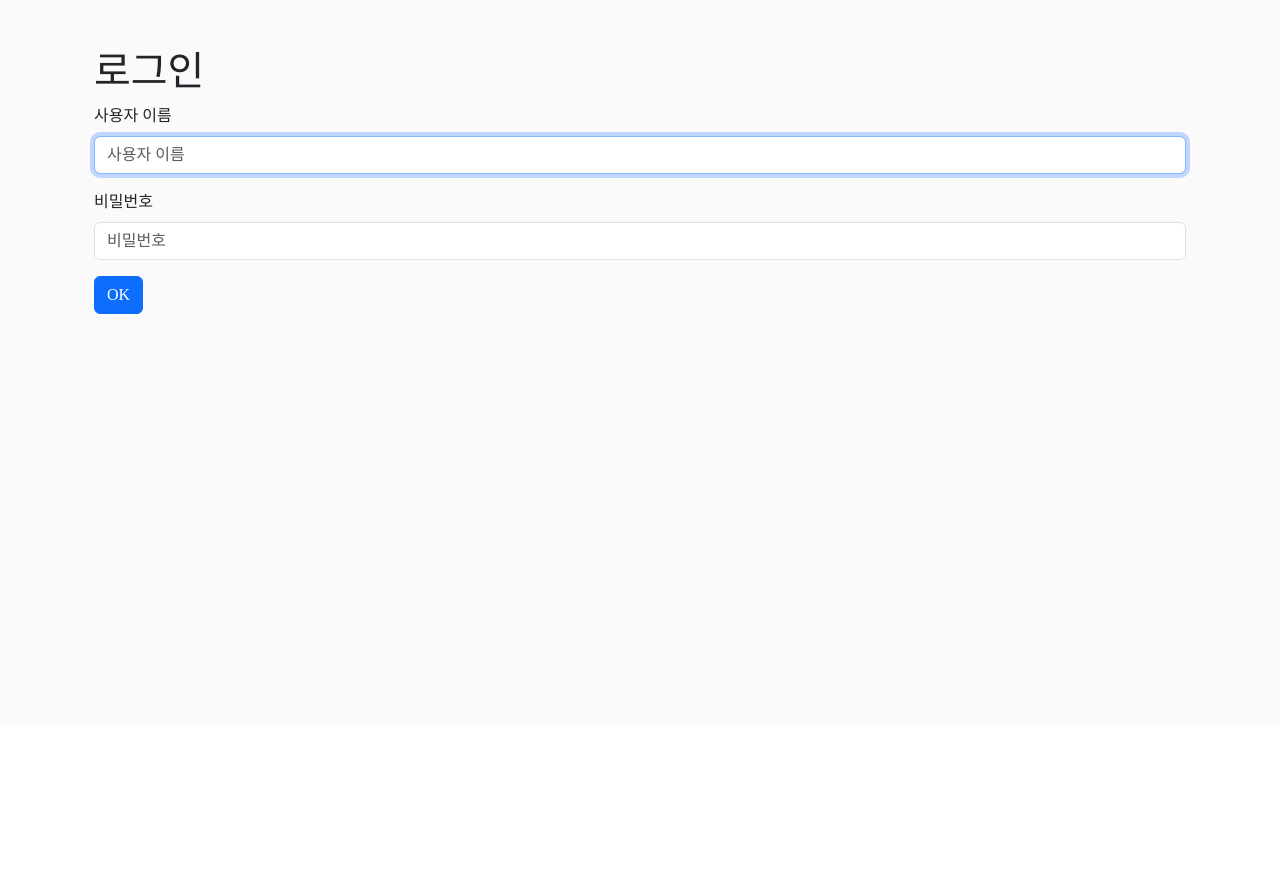
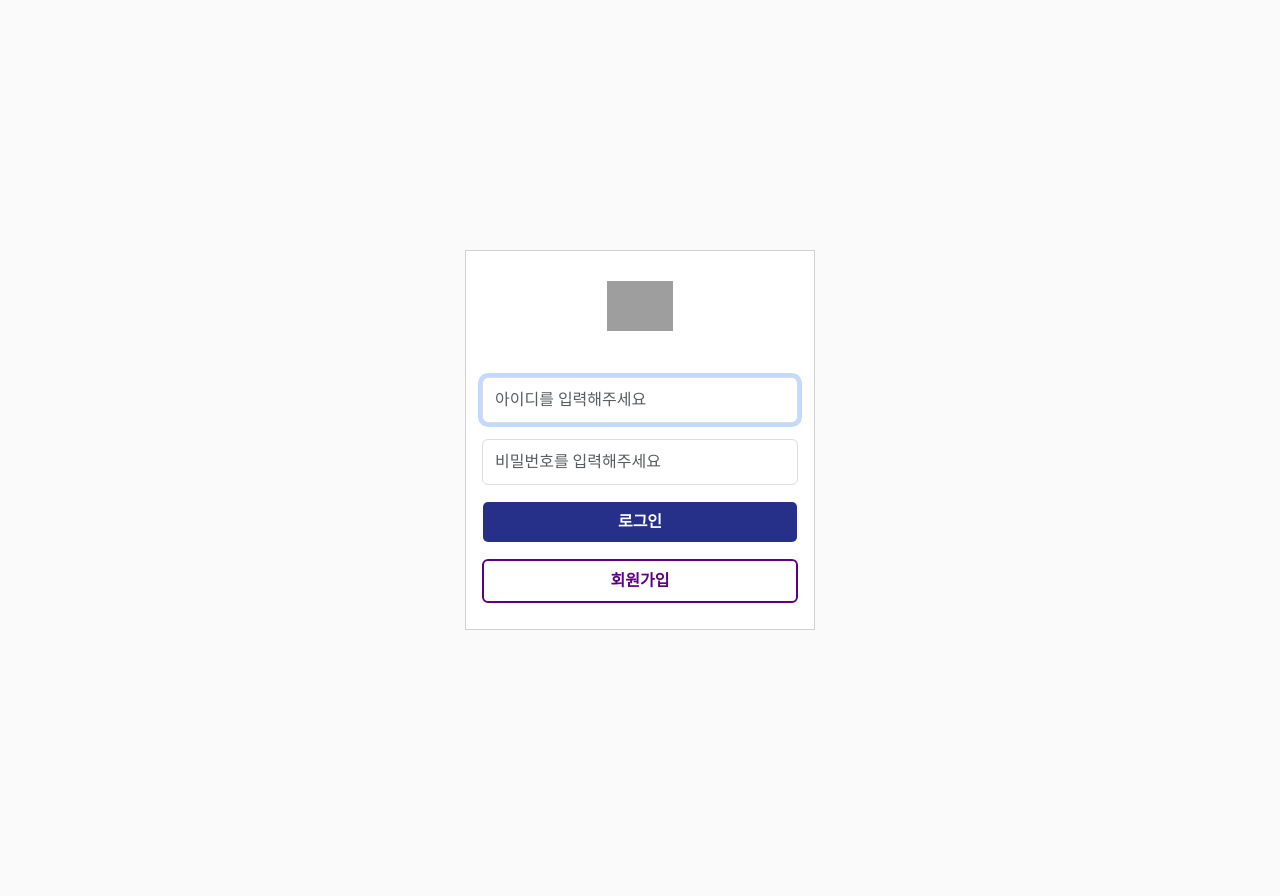
Before and after one commit to ksy133900/select_project_2, a Django app: page /accounts/login/ in a window 1280 px wide. Shown: the part 76-972 px from the top of the page. Before the commit the page ends 390 px from the top, so only its background shows below. Run offline with Django 3.2, Linux system fonts and the light colour scheme; some libraries are stand-ins or nearby versions; some web fonts are replaced; grey boxes are pictures that could not be loaded.

Commit message:
로그인 폼 디자인 변경 진행중

```diff
--- a/accounts/templates/accounts/login.html
+++ b/accounts/templates/accounts/login.html
@@ -1,14 +1,45 @@
 {% extends 'base.html' %}
 {% load django_bootstrap5 %}
+{% load static %}
+
+{% block css %}
+  <link rel="stylesheet" href="{% static 'css/style.css' %}">
+{% endblock css %}
+
+
 
 {% block content %}
-<div class="container mt-3 mb-3">
-  <h1>로그인</h1>
-  <form action="" method="POST">
+
+
+<body style="background-color: #FAFAFA;height: 100%">
+  <div style="font-size: 14px;text-align: center;width: 100%;min-height: 100vh;display: flex; flex-direction: row; align-items: center; justify-content: center">
+    <div>
+      <div class="mb-3" style="background-color: white; width: 350px; height: 380px; border: 1px solid rgba(0, 0, 0, 0.18);">
+        <div style="display: flex;align-items: center;justify-content: center">
+          <img style="height: 50px; object-fit: contain; margin: 30px 0" src="{% static 'img/logo.jpg' %}">
+        </div>
+
+  <form class="mb-3" action="{% url 'accounts:login' %}" method="POST" enctype="multipart/form-data"
+    style="font-size:14px;">
     {% csrf_token %}
-    {% bootstrap_form form %}
-    {% bootstrap_button button_type="submit" content="OK" %}
-    {% comment %}  {% endcomment %}
+    <div class="my-3 px-3">
+      <input type="text" style="height: 46px; border: 1.5px solid rgb(221, 221, 222);" name="username" autofocus=""
+        autocapitalize="none" autocomplete="username" maxlength="150" class="form-control" placeholder="아이디를 입력해주세요"
+        required="" id="id_username">
+    </div>
+    <div class="my-3 px-3">
+      <input type="password" style="height: 46px; border: 1.5px solid rgb(221, 221, 222);" name="password"
+        autocomplete="current-password" class="form-control" placeholder="비밀번호를 입력해주세요" required="" id="id_password">
+    </div>
+    <div class="px-3">
+    <input type="submit" class="btn py-2 px-3 form-control fw-bold" style="background-color: #263088; color: white"
+      value="로그인">
   </form>
-</div>
+  </div>
+  <div class="px-3">
+  <a href="{% url 'accounts:signup' %}"> <input class="btn py-2 form-control fw-bold"
+      style="border:2px solid #5e0080;background-color: white; color: #5e0080" value="회원가입"></a>
+    </div>
+</section>
+
 {% endblock content %}
--- a/static/css/style.css
+++ b/static/css/style.css
@@ -16,6 +16,7 @@ a {
 
 body {
     background-color: #70d7e740;
+
 }
 
 
```
